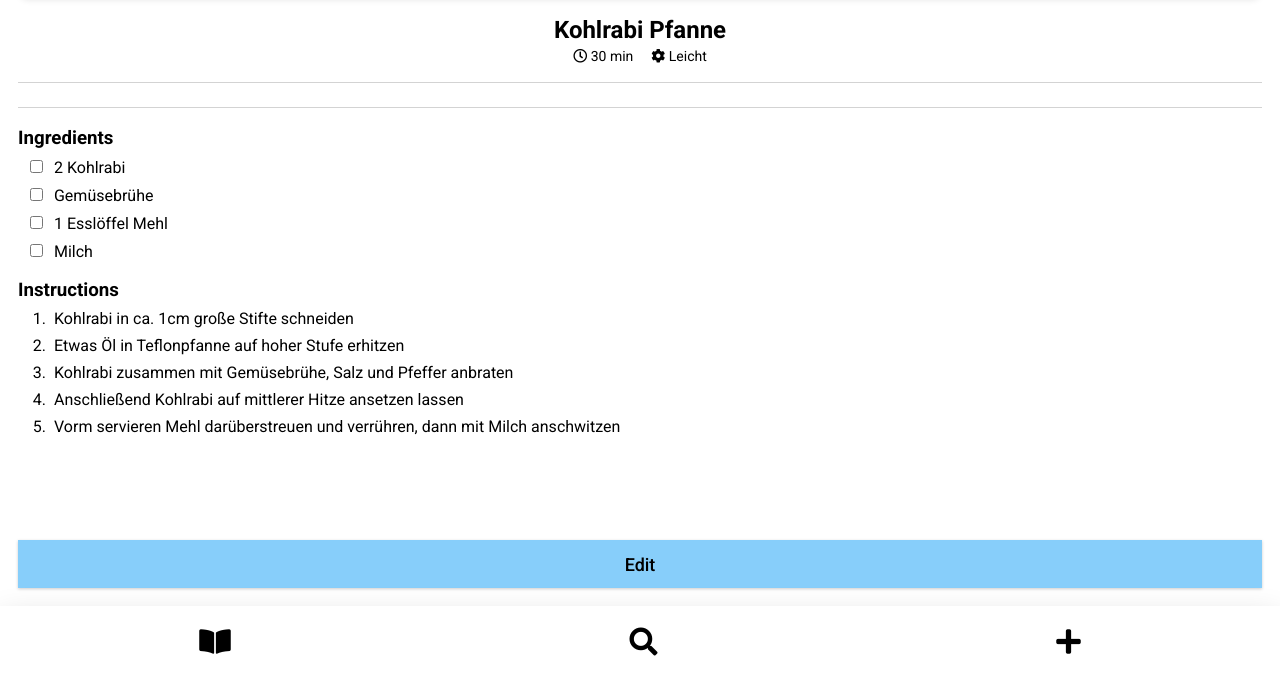
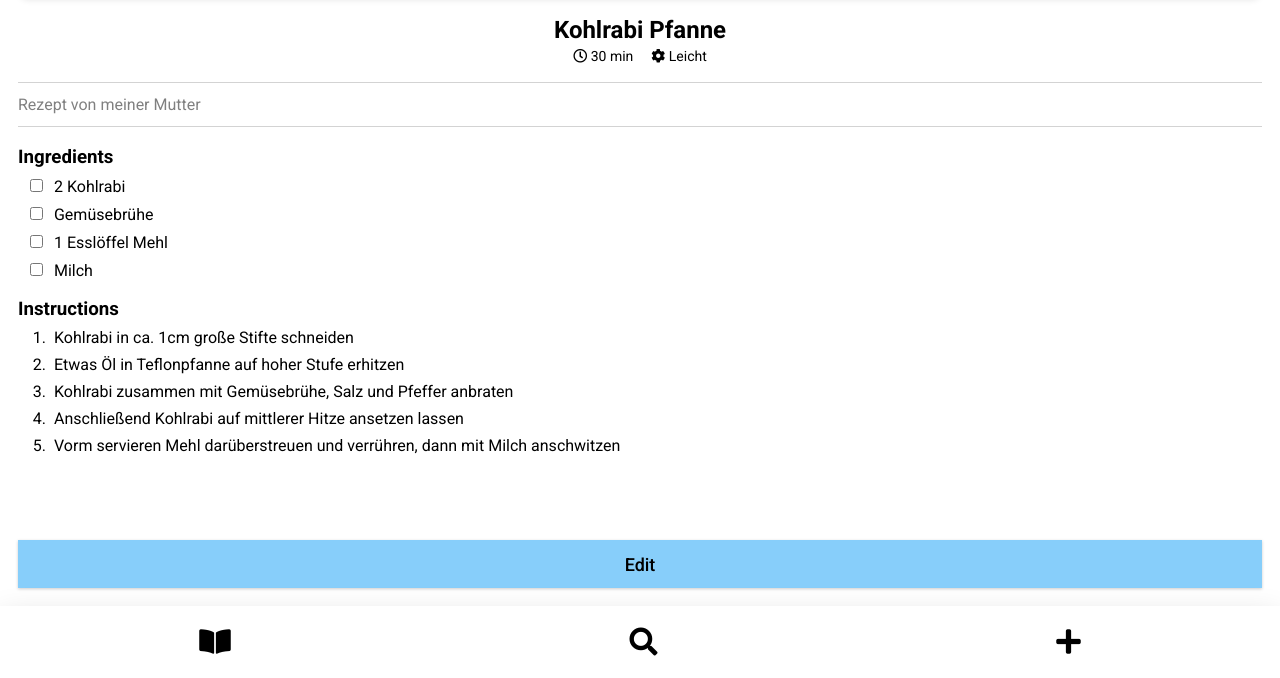
Before and after one commit to RobinWeitzel/Recipes, a Jekyll site: the page built from _recipes/kohlrabi_pfanne.md, in a window 1280 px wide, cut to the strip 222-900 px from the top of the page. Built offline with Jekyll 4.4.1, drawn with Linux system fonts in a browser that asks for light colours.

Commit message:
Edited recipe: Kohlrabi Pfanne

```diff
--- a/_recipes/kohlrabi_pfanne.md
+++ b/_recipes/kohlrabi_pfanne.md
@@ -3,7 +3,7 @@
 layout: recipe
 title: Kohlrabi Pfanne
 image: kohlrabi pfanne.jpg
-tags: hauptgericht,schnell,simpel
+description: Rezept von meiner Mutter
 duration: 30 min
 difficulty: Leicht
 
```
Also changed, not shown: other parts of _recipes/kohlrabi_pfanne.md (+1 -4 lines).
